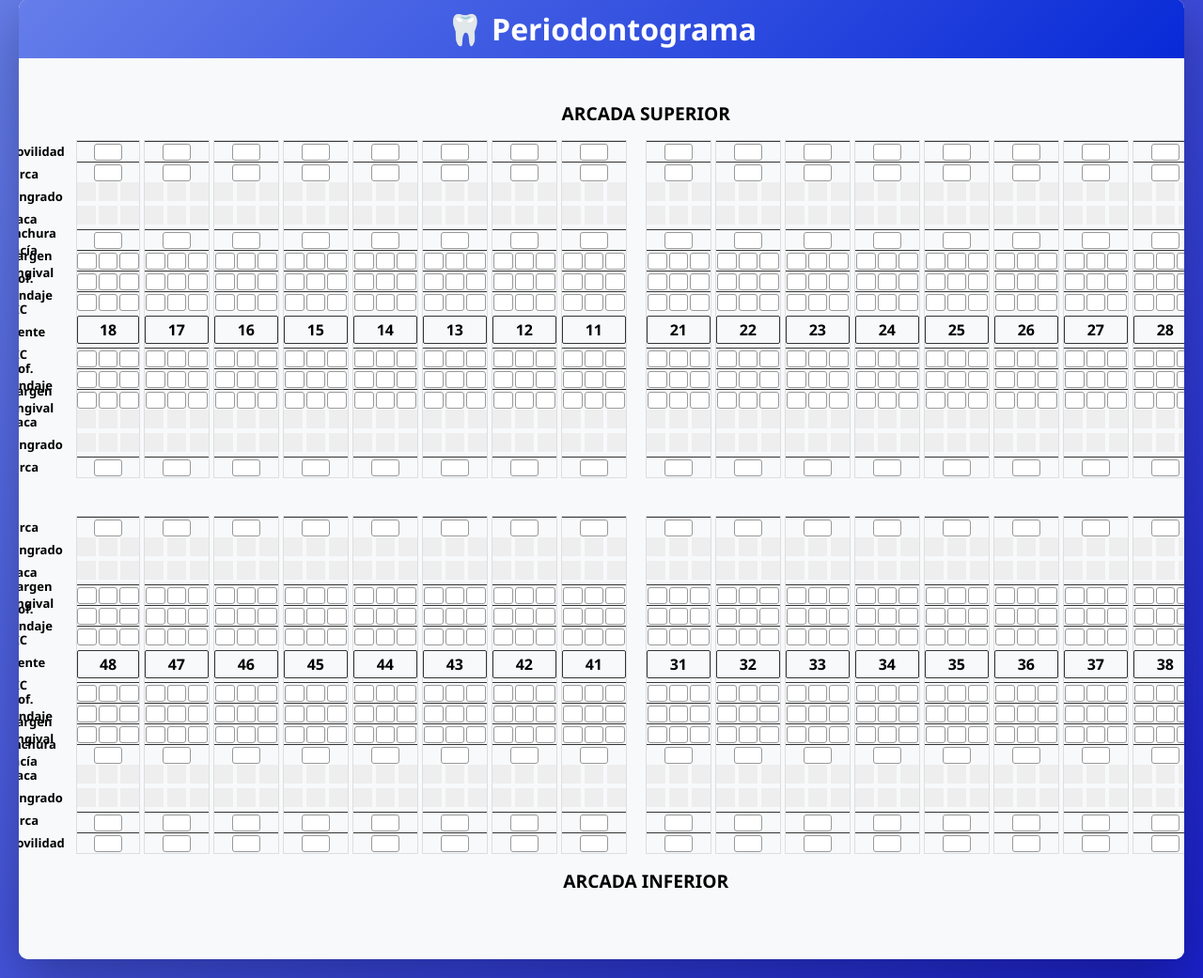
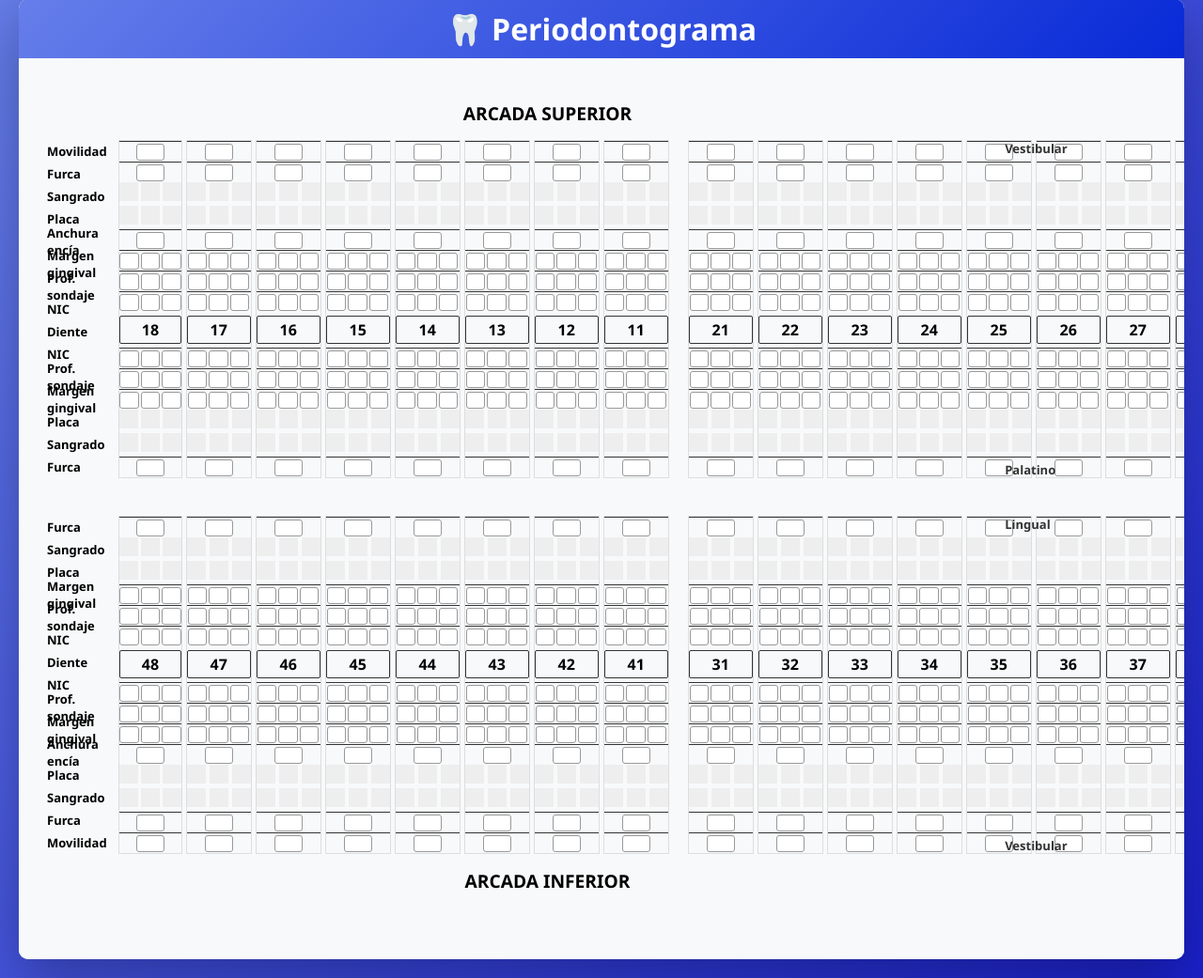
Before and after one commit to Evans-F-Jimenez/Periodontograma-con-Control-por-Voz, a PHP site: page / in a window 1280 px wide. Shown: the part 21-1062 px from the top of the page at 94% size. Run offline with PHP 8.4, Linux system fonts and the light colour scheme.

Commit message:
Clasificacion Vestibular - Palatino/Lingual

```diff
--- a/V2/periodontograma/public/index.html
+++ b/V2/periodontograma/public/index.html
@@ -20,17 +20,29 @@
         <!-- ARCADA SUPERIOR -->
         <div class="arcada">
             <div class="arcada-title">ARCADA SUPERIOR</div>
-            <div class="cuadrantes">
-                <div class="dientes-container" id="arcada-superior-izquierda"></div>
-                <div class="dientes-container" id="arcada-superior-derecha"></div>
+            <div class="arcada-wrapper">
+                <div class="cuadrantes">
+                    <div class="dientes-container" id="arcada-superior-izquierda"></div>
+                    <div class="dientes-container" id="arcada-superior-derecha"></div>
+                </div>
+                <div class="titulo-caras-arcada">
+                    <div>Vestibular</div>
+                    <div>Palatino</div>
+                </div>
             </div>
         </div>
 
         <!-- ARCADA INFERIOR -->
         <div class="arcada">
+            <div class="arcada-wrapper">
+                <div class="titulo-caras-arcada">
+                    <div>Lingual</div>
+                    <div>Vestibular</div>
+                </div>
             <div class="cuadrantes">
                 <div class="dientes-container" id="arcada-inferior-izquierda"></div>
                 <div class="dientes-container" id="arcada-inferior-derecha"></div>
+            </div>
             </div>
             <div class="arcada-title">ARCADA INFERIOR</div>
         </div>
--- a/V2/periodontograma/public/style.css
+++ b/V2/periodontograma/public/style.css
@@ -12,7 +12,7 @@ body {
 }
 
 .container {
-    max-width: 1400px;
+    max-width: 1600px;
     margin: auto;
     background: white;
     border-radius: 10px;
@@ -43,7 +43,7 @@ body {
     font-weight: bold;
     margin-bottom: 15px;
     margin-top: 15px;
-    margin-left: 8%;
+    margin-right: 115px;
     font-size: 1.2em;
 }
 
@@ -268,3 +268,23 @@ input {
   display: flex;
   flex-direction: column-reverse; /* filas de abajo hacia arriba */
 }
+
+.arcada-wrapper {
+  position: relative;
+  display: flex;
+}
+
+
+.titulo-caras-arcada {
+  position: absolute;
+  right: 8%;   /* Ajusta según separación deseada */
+  top: 50%;
+  transform: translateY(-50%);
+  display: flex;
+  flex-direction: column;
+  justify-content: space-between;
+  height: 100%;
+  font-weight: bold;
+  font-size: 13px;
+  color: #333;
+}
```
